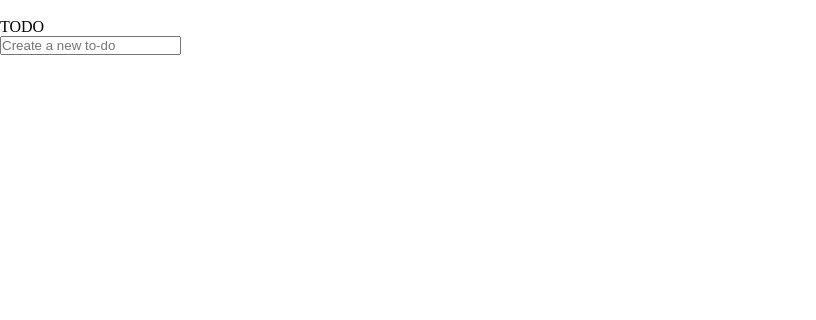
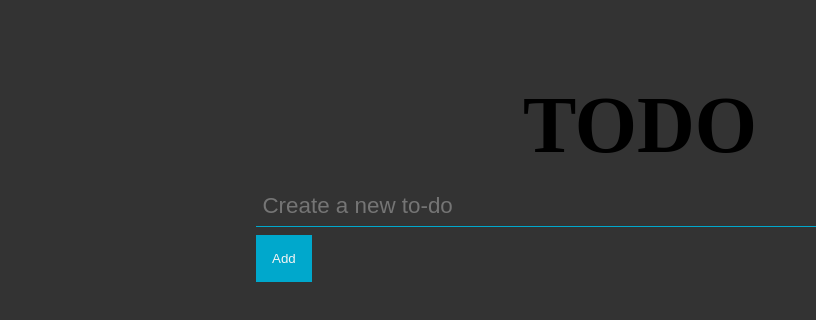
Before and after one commit to WyattReed01/MVP_Project, a website: page public/index.html in a window 1280 px wide. Shown: the whole page, without its empty margins (0-816 px from the left). Drawn offline with Linux system fonts and the light colour scheme.

Commit message:
updated public folder

```diff
--- a/public/index.html
+++ b/public/index.html
@@ -1,5 +1,6 @@
 <!DOCTYPE html>
 <html lang="en">
+
 <head>
     <meta charset="UTF-8">
     <meta http-equiv="X-UA-Compatible" content="IE=edge">
@@ -8,30 +9,30 @@
 
     <title>To-Do 2022</title>
 </head>
+
 <body>
-    <div class="background image">
-        <img src="">
-    </div>
-    <div
-    <div class="container">
+
+    <div <div class="container">
         <div class="header">
             <div class="title">
-               TODO
+                <h1>TODO</h1>
             </div>
         </div>
-        <div class="create_todo">
-            <div class="check">
-                <div class="check-mark">
-                </div>
-            </div>
-            <div class="input_todo">
-                <form>
-                    <input id="input" type="text" placeholder="Create a new to-do">
-                </form>
-            </div>
+        <div class="input_todo">
+            <form id='form'>
+                <input id="input" type="text" placeholder="Create a new to-do" required>
+                <input id="submit" type="submit" value="Add">
+            </form>
+            <ul id="list">
+
+            </ul>
+        </div>
+        <div class="background image">
+            <img src="">
         </div>
     </div>
 
     <script src="main.js"></script>
 </body>
+
 </html>
--- a/public/main.css
+++ b/public/main.css
@@ -2,4 +2,59 @@
     margin: 0;
     padding: 0;
     box-sizing: border-box;
+    background: #333;
+    --highlight: #00a8cc;
 }
+
+.container {
+    width: 60%;
+    margin: auto;
+    margin-top: 5rem;
+}
+
+
+#list{
+    margin-top: 1rem;
+    list-style: none;
+}
+
+.list-item{
+    font-size: 2rem;
+    font-style: italic;
+    border-bottom: 3px dotted var(--highlight);
+    padding: 1rem
+}
+
+#input{
+    width: 100%;
+    font-size: 1.4rem;
+    padding: .4rem;
+    border: none;
+    border-bottom: 1px solid var(--highlight);
+    margin-top: 1rem;
+    transition: padding .3s ease;
+}
+
+#input:focus{
+    outline: none;
+    padding: 0.8rem;
+}
+
+#submit{
+    background: var(--highlight);
+    color: #f4f4f4;
+    padding: 1rem;
+    border: none;
+    margin-top: 0.5rem;
+    transition: opacity 0.3s ease;
+}
+
+#submit:hover{
+    opacity: 0.7;
+    cursor: pointer;
+}
+
+.title {
+    font-size: 2.5rem;
+    text-align: center;
+    }
--- a/public/main.js
+++ b/public/main.js
@@ -1,5 +1,16 @@
-function newItem(event){
-    event.preventDefault();
-    let input = document.getElementById("input")
-    console.log(input.value)
-}
+const list = document.querySelector('#list')
+const form = document.querySelector('#form')
+const input = document.querySelector('#input')
+const btn = document.querySelector('#btn')
+
+
+form.addEventListener('submit', (e)=>{
+    e.preventDefault();
+    const text = input.value
+    const li = document.createElement('li')
+    li.className ='list-item'
+    li.textContent = text;
+    list.appendChild(li)
+    input.value = "";
+    console.log(text)
+})
```
